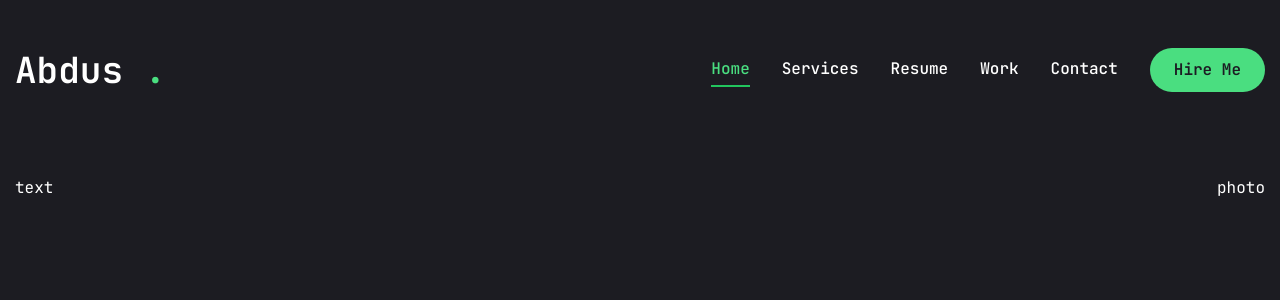
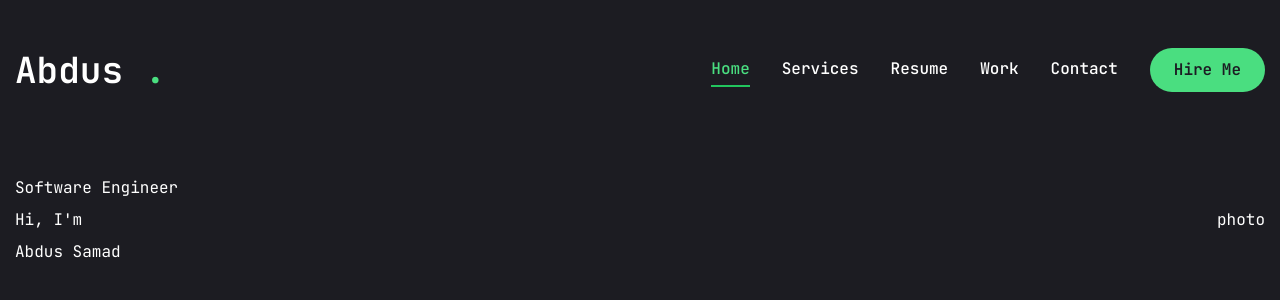
Before and after one commit to a10smd/portfolio-main, a Next.js app: page / in a window 1280 px wide. Shown: the top 300 px of the page. Built offline with nearby package versions, Linux system fonts and the light colour scheme.

Commit message:
Major Changes

```diff
--- a/app/page.jsx
+++ b/app/page.jsx
@@ -7,7 +7,12 @@ const Home = () => {
       <div className="container mx-auto h-full">
         <div className=" flex flex-col xl:flex-row items-center justify-between xl:pt-8 xl:pb-24">
           {/* text */}
-          <div>text</div>
+          <div>
+            <span>Software Engineer</span>
+            <h1>
+              Hi, I'm <br /> <span>Abdus Samad</span>
+            </h1>
+          </div>
           {/* photo */}
           <div>photo</div>
         </div>
```
